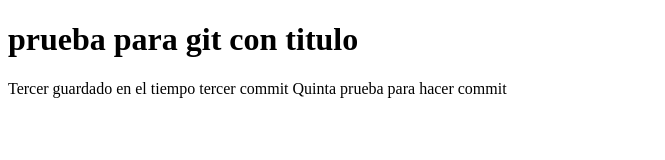
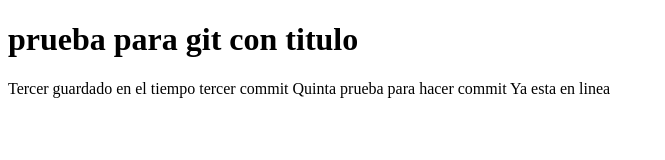
Before and after one commit to omar-uriel-devf/Primer-Repositorio, a plain HTML site: page index.html in a window 1280 px wide. Shown: the whole page, without its empty margins (0-665 px from the left). Drawn offline with Linux system fonts and the light colour scheme.

Commit message:
prueba para ver los cambios en github

```diff
--- a/index.html
+++ b/index.html
@@ -8,5 +8,6 @@
     <h1>prueba para git con titulo</h1>
 Tercer guardado en el tiempo tercer commit
 Quinta prueba para hacer commit
+Ya esta en linea
   </body>
 </html>
```
